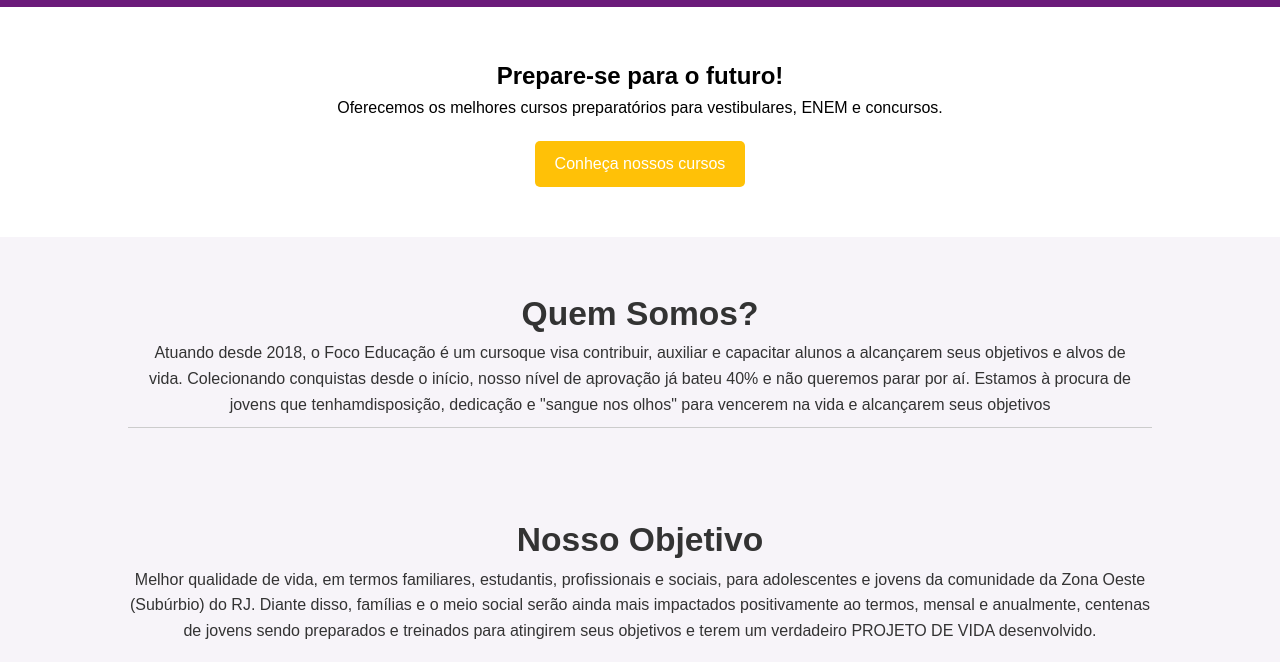
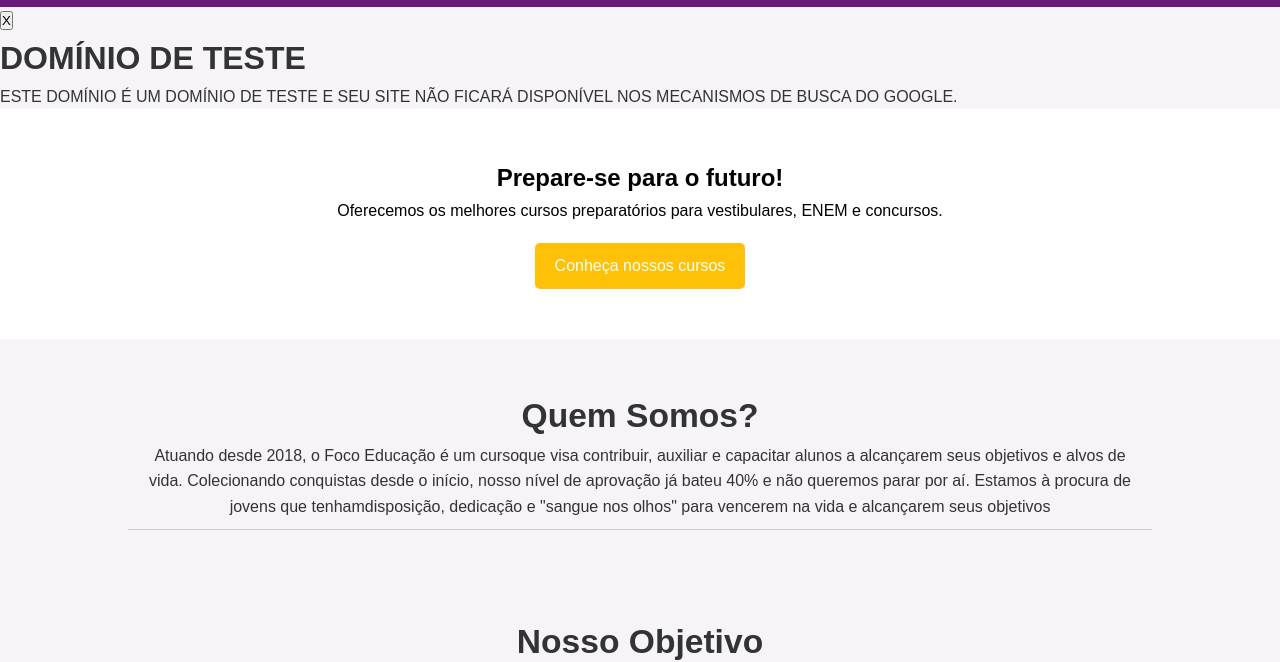
Before and after one commit to GNSoftware/site_foco_educacao, a plain HTML site: page index.html in a window 1280 px wide. Shown: the part 140-802 px from the top of the page. Drawn offline with Linux system fonts and the light colour scheme.

Commit message:
Update index.html
updates

```diff
--- a/index.html
+++ b/index.html
@@ -6,9 +6,12 @@
     <title>FOCO EDUCAÇÃO LTDA</title>
     <link rel="stylesheet" href="css/style.css">
     <link rel="stylesheet" href="https://cdnjs.cloudflare.com/ajax/libs/font-awesome/6.0.0/css/all.min.css">
+    <link href="https://fonts.googleapis.com/css2?family=Poppins:wght@300;400;600&display=swap" rel="stylesheet">
+
 
 </head>
 <body>
+
 
     <header class="header">
         <div class="containerC">
@@ -25,6 +28,12 @@
             <div class="hamburger" onclick="toggleMenu()">&#9776;</div>
         </div>
     </header>
+
+    <div id="warning-box" class="warning">
+        <button class="close-btn" onclick="closeWarning()">X</button>
+        <h1>DOMÍNIO DE TESTE</h1>
+        <p>ESTE DOMÍNIO É UM DOMÍNIO DE TESTE E SEU SITE NÃO FICARÁ DISPONÍVEL NOS MECANISMOS DE BUSCA DO GOOGLE.</p>
+    </div>
 
 
     <section class="hero">
@@ -560,6 +569,7 @@
         </div>
     </section>
 
+
     <footer class="footer">
         <div class="container">
             <span class="textCopi"><a style="color:white;text-align: center;" href="https://www.instagram.com/gnsgei?igsh=MTk5ejI3dTNrbHd3cw%3D%3D&amp;utm_source=qr">© Desenvolvido por GN Software Sistema de Gestão Escolar. Todos os direitos reservados.</a></span>
@@ -617,6 +627,18 @@
 }
 
 
+document.addEventListener("DOMContentLoaded", function() {
+            setTimeout(function() {
+                document.getElementById("warning-box").style.display = "block";
+
+            },1000);
+        });
+
+        function closeWarning() {
+            document.getElementById("warning-box").style.display = "none";
+        }
+
+
     </script>
 
 
```
